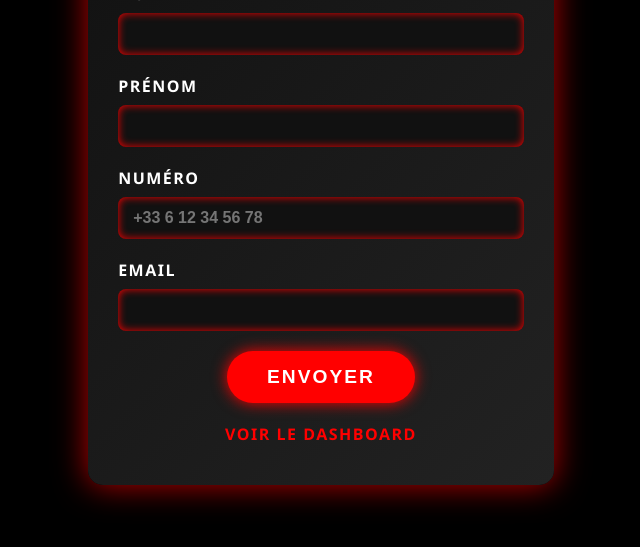
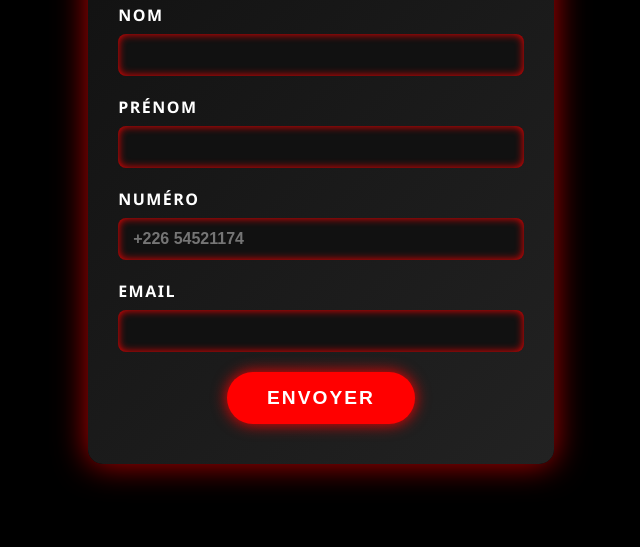
Before and after one commit to Wendemi226/Authentiq, a plain HTML site: page form.html in a window 1280 px wide. Shown: the part 227-774 px from the top of the page, without its empty margins (319-959 px from the left). Drawn offline with Linux system fonts and the light colour scheme.

Commit message:
Suppression du lien dashboard et mise à jour du placeholder numéro dans form.html

```diff
--- a/form.html
+++ b/form.html
@@ -135,7 +135,7 @@
       <input type="text" id="prenom" name="prenom" required aria-required="true" autocomplete="given-name" />
 
       <label for="numero">Numéro</label>
-      <input type="tel" id="numero" name="numero" required aria-required="true" pattern="^[0-9+\-\s]{6,15}$" placeholder="+33 6 12 34 56 78" />
+      <input type="tel" id="numero" name="numero" required aria-required="true" pattern="^[0-9+\-\s]{6,15}$" placeholder="+226 54521174" />
 
       <label for="email">Email</label>
       <input type="email" id="email" name="email" required aria-required="true" autocomplete="email" />
@@ -145,7 +145,7 @@
     <div class="thank-you" id="thankYouMessage" role="alert" aria-live="polite">
       Merci ! Nous vous tiendrons informé.
     </div>
-    <a href="dashboard.html" class="back-link" aria-label="Voir le dashboard des inscriptions" style="display:block; margin-top:20px; color:#ff0000; text-align:center; text-transform:uppercase; font-weight:700; letter-spacing:1.5px; text-decoration:none;">Voir le dashboard</a>
+
   </div>
 
   <script>
```
